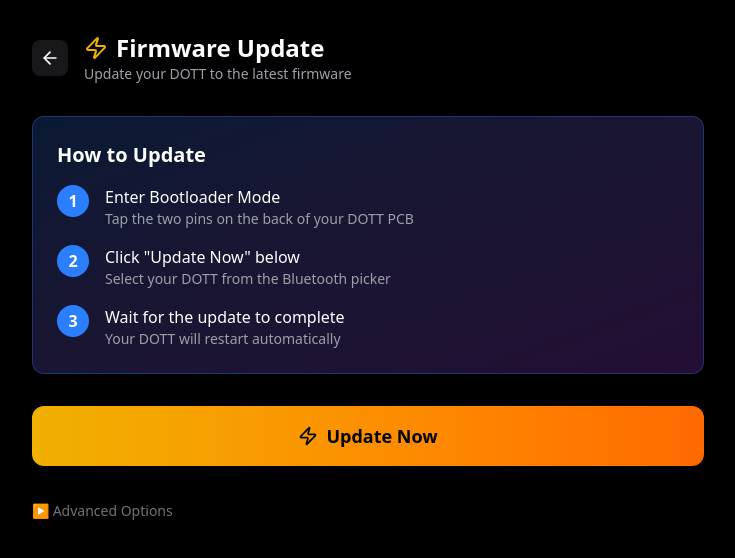
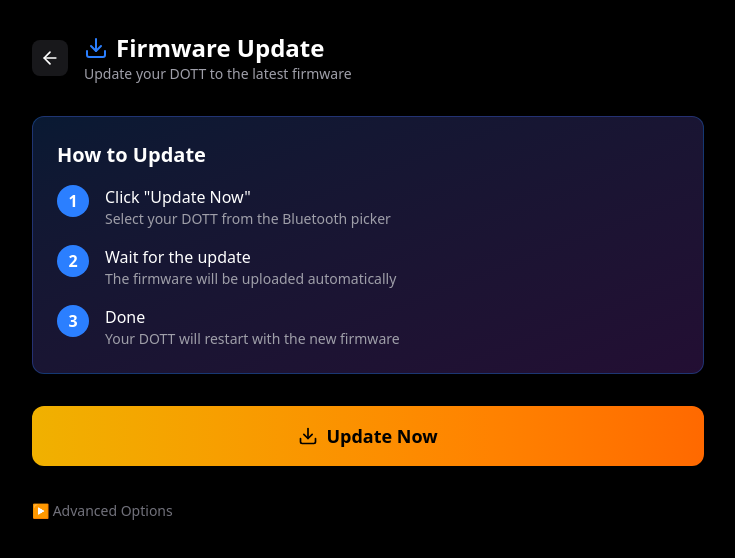
Before and after one commit to Bentlybro/opendott, a React (Vite) app in the folder web/: page /flash in a window 1280 px wide. Shown: the top 558 px of the page, without its empty margins (272-1007 px from the left). Built offline with nearby package versions, Linux system fonts and the light colour scheme.

Commit message:
fix(web): clean up flash page - no emojis, simpler instructions
- Remove emoji icons, use proper SVG icons instead
- Simplify instructions: just click Update, no manual bootloader mode needed
- The DFU trigger happens automatically via BLE

```diff
--- a/web/src/pages/Flash.tsx
+++ b/web/src/pages/Flash.tsx
@@ -1,5 +1,5 @@
 import { useState, useCallback } from 'react';
-import { Upload, Zap, AlertTriangle, Loader2, Check, ArrowLeft, RefreshCw } from 'lucide-react';
+import { Upload, AlertTriangle, Loader2, Check, ArrowLeft, RefreshCw, Download } from 'lucide-react';
 import { cn } from '../lib/utils';
 
 // DFU Service UUIDs for Nordic DFU
@@ -149,7 +149,7 @@
           </a>
           <div>
             <h1 className="text-2xl font-bold flex items-center gap-2">
-              <Zap className="w-6 h-6 text-yellow-500" />
+              <Download className="w-6 h-6 text-blue-500" />
               Firmware Update
             </h1>
             <p className="text-zinc-400 text-sm">Update your DOTT to the latest firmware</p>
@@ -191,22 +191,22 @@
                 <div className="flex items-start gap-4">
                   <div className="w-8 h-8 rounded-full bg-blue-500 flex items-center justify-center flex-shrink-0 font-bold">1</div>
                   <div>
-                    <div className="font-medium">Enter Bootloader Mode</div>
-                    <div className="text-sm text-zinc-400">Tap the two pins on the back of your DOTT PCB</div>
+                    <div className="font-medium">Click "Update Now"</div>
+                    <div className="text-sm text-zinc-400">Select your DOTT from the Bluetooth picker</div>
                   </div>
                 </div>
                 <div className="flex items-start gap-4">
                   <div className="w-8 h-8 rounded-full bg-blue-500 flex items-center justify-center flex-shrink-0 font-bold">2</div>
                   <div>
-                    <div className="font-medium">Click "Update Now" below</div>
-                    <div className="text-sm text-zinc-400">Select your DOTT from the Bluetooth picker</div>
+                    <div className="font-medium">Wait for the update</div>
+                    <div className="text-sm text-zinc-400">The firmware will be uploaded automatically</div>
                   </div>
                 </div>
                 <div className="flex items-start gap-4">
                   <div className="w-8 h-8 rounded-full bg-blue-500 flex items-center justify-center flex-shrink-0 font-bold">3</div>
                   <div>
-                    <div className="font-medium">Wait for the update to complete</div>
-                    <div className="text-sm text-zinc-400">Your DOTT will restart automatically</div>
+                    <div className="font-medium">Done</div>
+                    <div className="text-sm text-zinc-400">Your DOTT will restart with the new firmware</div>
                   </div>
                 </div>
               </div>
@@ -288,7 +288,7 @@
                 </>
               ) : (
                 <>
-                  <Zap className="w-5 h-5" />
+                  <Download className="w-5 h-5" />
                   Update Now
                 </>
               )}
```
